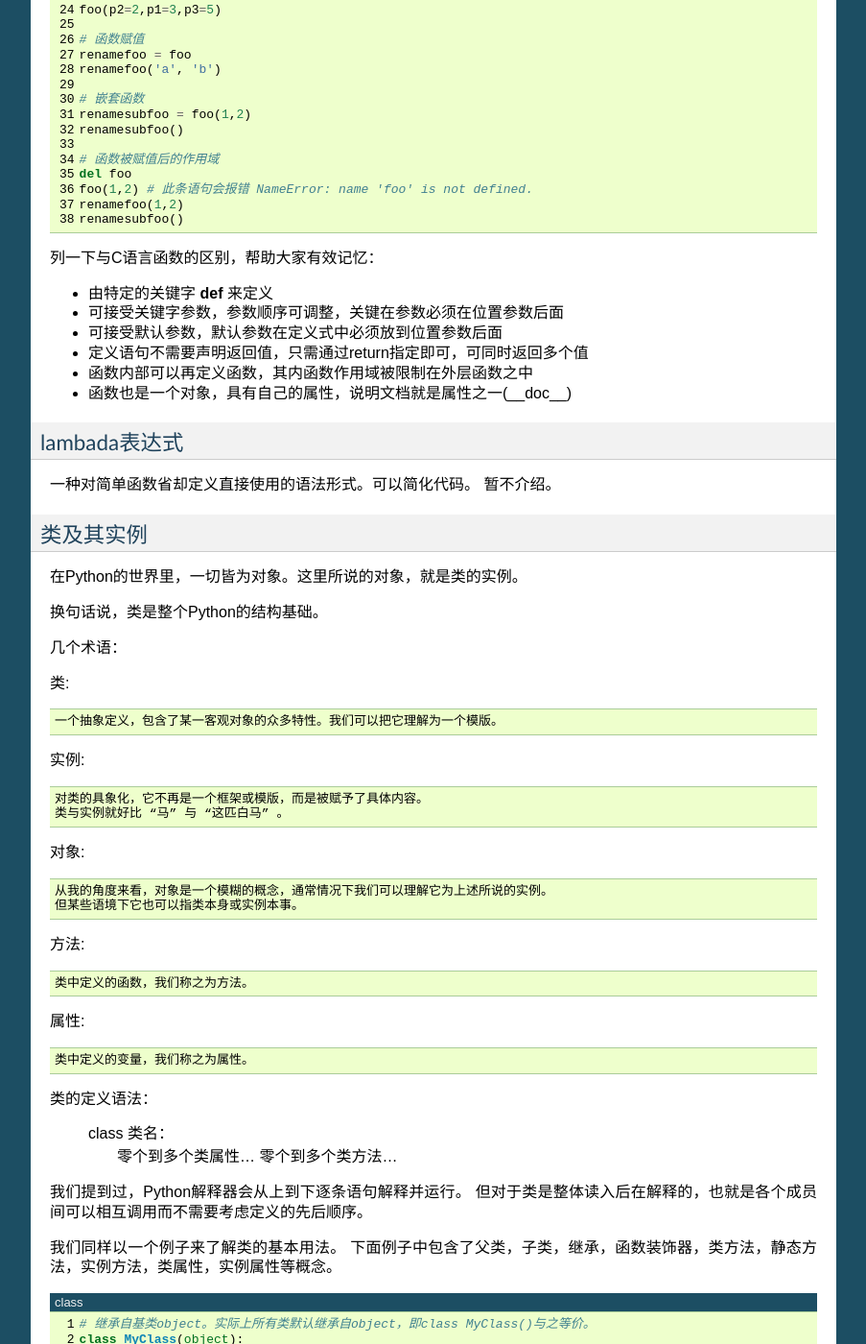
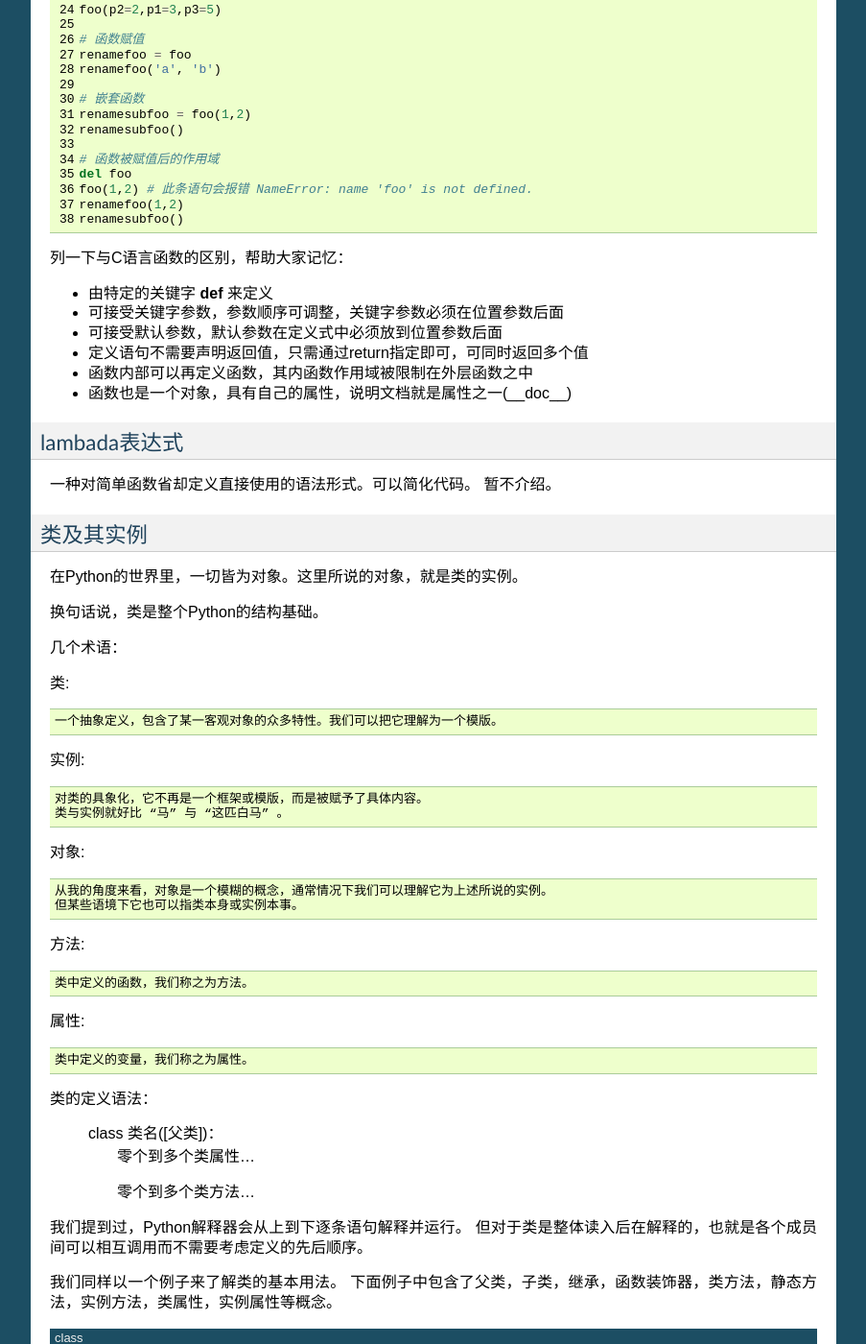
Before and after one commit to lixingke3650/OrPythonDoc, a Sphinx documentation site: the page built from source/main.rst, in a window 1280 px wide and 1400 px high, scrolled down 19825 px. Shown: the whole window at 96% size, without its empty margins (198-1101 px from the left). Built offline with Sphinx 7.4.7, drawn with Linux system fonts in a browser that asks for light colours; some of the changed text lies outside the part shown.

Commit message:
update sample

```diff
--- a/source/main.rst
+++ b/source/main.rst
@@ -1223,10 +1223,10 @@ break和continue的使用方法与C语言一致。 pass语句表示什么也不
     renamesubfoo()
 
 
-列一下与C语言函数的区别，帮助大家有效记忆：
+列一下与C语言函数的区别，帮助大家记忆：
 
 - 由特定的关键字 **def** 来定义
-- 可接受关键字参数，参数顺序可调整，关键在参数必须在位置参数后面
+- 可接受关键字参数，参数顺序可调整，关键字参数必须在位置参数后面
 - 可接受默认参数，默认参数在定义式中必须放到位置参数后面
 - 定义语句不需要声明返回值，只需通过return指定即可，可同时返回多个值
 - 函数内部可以再定义函数，其内函数作用域被限制在外层函数之中
@@ -1272,8 +1272,9 @@ lambada表达式
 
 类的定义语法：
 
-    class 类名：
+    class 类名([父类])：
         零个到多个类属性...
+
         零个到多个类方法...
 
 我们提到过，Python解释器会从上到下逐条语句解释并运行。
```
Also changed, not shown: other parts of source/main.rst (+2 -2 lines).
